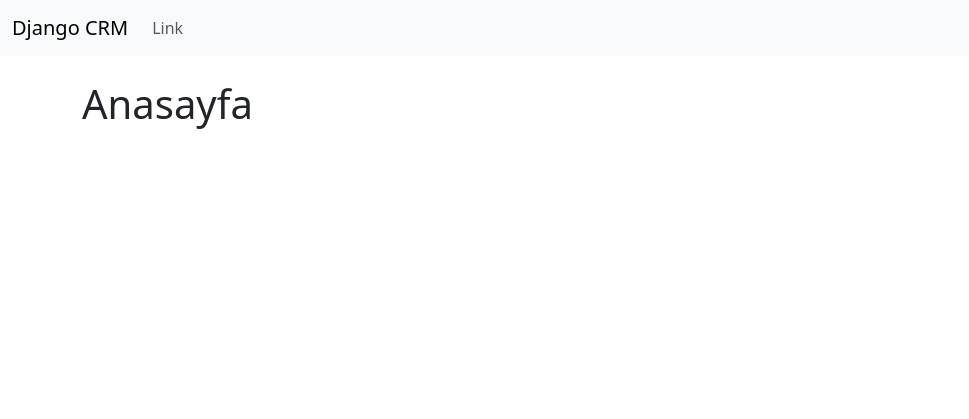
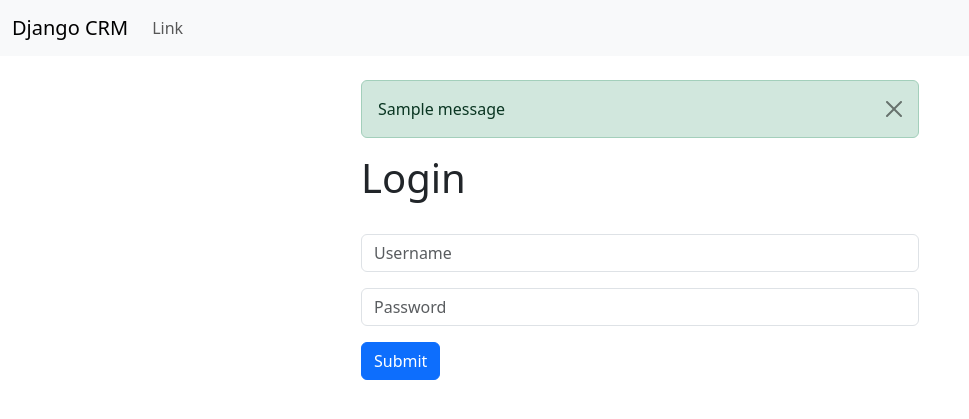
Before and after one commit to mehmetozdinc/DjangoCRM, a Django app: page / in a window 1280 px wide. Shown: the top 419 px of the page, without its empty margins (0-969 px from the left). Run offline with Django 4.2, Linux system fonts and the light colour scheme; tables that the repository leaves empty hold one stand-in row (values such as "Sample post"); one stand-in notice (Sample message) is shown.

Commit message:
29. Temmuz ilerlemesi

```diff
--- a/website/templates/website/home.html
+++ b/website/templates/website/home.html
@@ -1,5 +1,50 @@
 {% extends 'website/base.html' %}
 
 {% block content %}
-<h1>Anasayfa</h1>
+
+<div class='col-md-6 offset-md-3'>
+    {% if messages %}
+            {% for message in messages %}
+                {% if message.error  %}
+                    <div class="alert alert-danger alert-dismissible fade show" role="alert">
+                        {{ message }}
+                        <button type="button" class="btn-close" data-bs-dismiss="alert" aria-label="Close"></button>
+                    </div>
+                {% else %}
+                    <div class="alert alert-success alert-dismissible fade show" role="alert">
+                        {{ message }}
+                        <button type="button" class="btn-close" data-bs-dismiss="alert" aria-label="Close"></button>
+                    </div>
+                {% endif %}
+
+            {% endfor %}
+
+    {% endif %}
+
+    {% if user.is_authenticated %}
+        <h1>Hello</h1>
+    {% else %}
+
+
+        <h1>Login</h1>
+        <br/>
+        <form method="POST" action="{% url 'home' %}">
+            {% csrf_token %}
+            <form>
+                <div class="mb-3">
+                    <input type="text" class="form-control" name="username" placeholder="Username" required>
+                </div>
+                <div class="mb-3">
+                    <input type="password" class="form-control" name="password" placeholder="Password" required>
+                </div>
+
+                <button type="submit" class="btn btn-primary">Submit</button>
+            </form>
+
+        </form>
+
+    {% endif %}
+
+</div>
+
 {% endblock content %}
--- a/website/urls.py
+++ b/website/urls.py
@@ -4,4 +4,6 @@ from . import views
 
 urlpatterns = [
     path('',views.home,name='home'),
+    # path('login/',views.login_user,name='login_user'),
+    # path('logout/',views.logout_user,name='logout_user'),
 ]
--- a/website/views.py
+++ b/website/views.py
@@ -1,4 +1,23 @@
-from django.shortcuts import render
+from django.shortcuts import redirect, render
+from django.contrib.auth import authenticate,login,logout
+from django.contrib import messages
 
 def home(request):
-    return render(request,'website/home.html',{})
+    if request.method == "POST":
+        username = request.POST["username"]
+        password = request.POST["password"]
+        user = authenticate(request,username=username,password=password)
+        if user is not None:
+            login(request,user)
+            messages.success(request,"Giriş Başarılı!")
+            return redirect('home')
+        else:
+            messages.error(request,"Bu işte bir terslik var!!!")
+            return redirect('home')
+    else:
+        return render(request,'website/home.html',{})
+
+
+
+def logout_user(request):
+    pass
```
